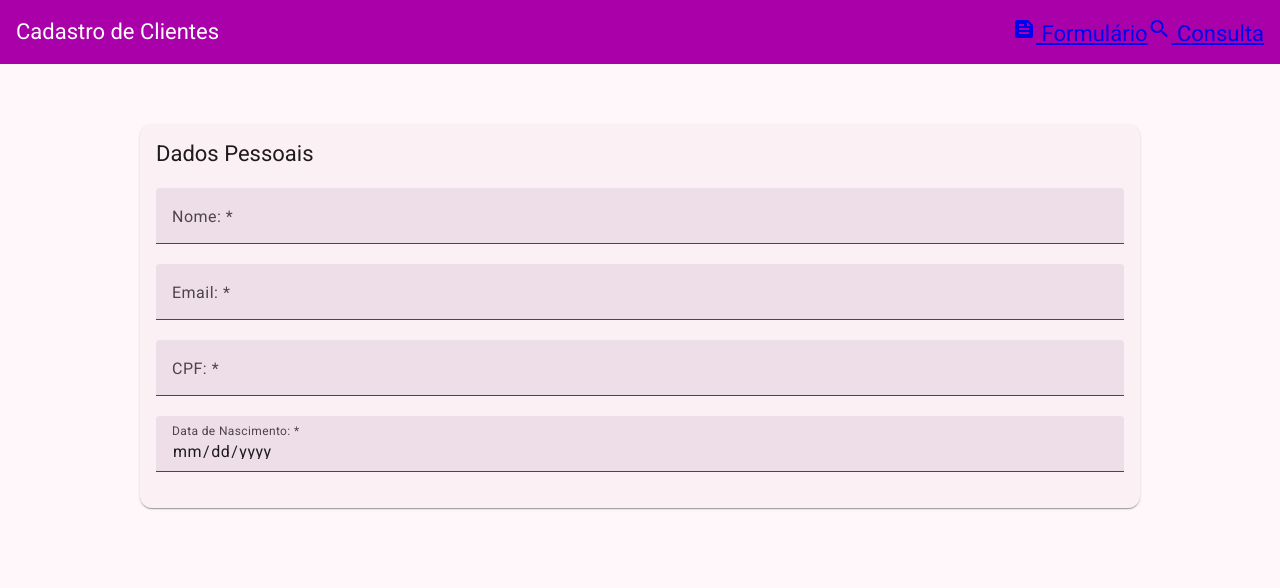
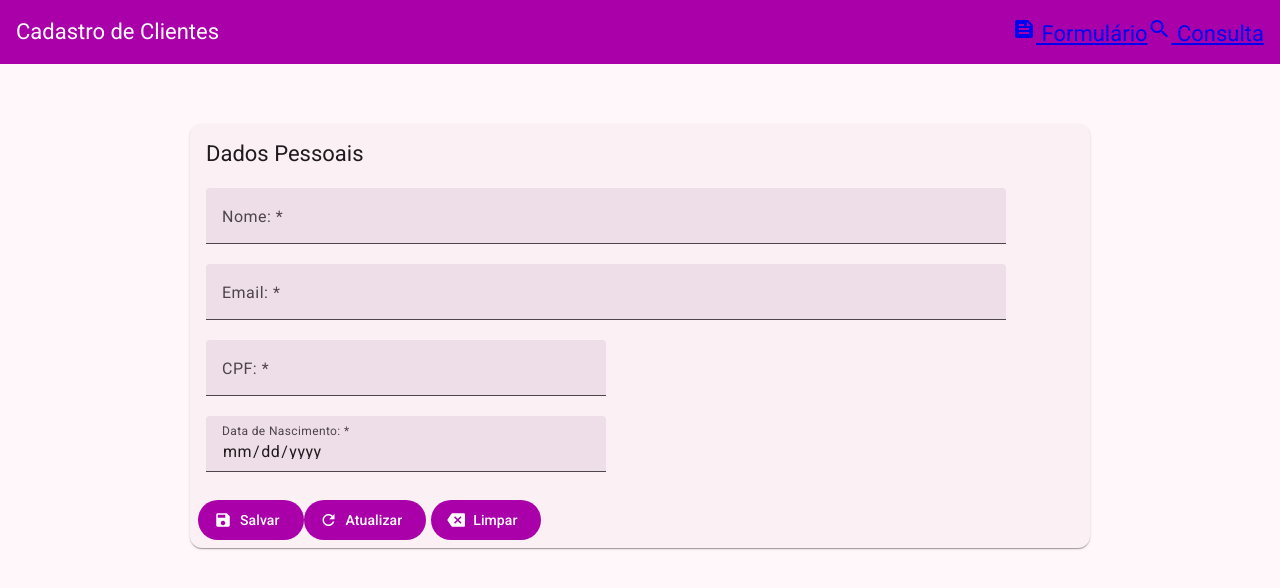
Before and after one commit to denisespanhol/angular-register-system, an Angular app: page /register in a window 1280 px wide. Shown: the top 588 px of the page. Built offline with nearby package versions, Linux system fonts and the light colour scheme.

Commit message:
updating html and css

```diff
--- a/src/app/app.html
+++ b/src/app/app.html
@@ -1,4 +1,4 @@
-<mat-toolbar>
+<mat-toolbar class="m3-primary">
   <span>Cadastro de Clientes</span>
   <span class="spacer"></span>
   <a routerLink="/register">
--- a/src/app/app.scss
+++ b/src/app/app.scss
@@ -1,8 +1,3 @@
-mat-toolbar {
-    background: var(--mat-sys-primary);
-    color: var(--mat-sys-on-primary);
-}
-
 .spacer {
     flex: 1 1 auto;
 }
--- a/src/app/register/register.html
+++ b/src/app/register/register.html
@@ -1,5 +1,5 @@
 <div fxLayout="row" fxLayoutAlign="center">
-    <div fxLayout="column" fxFlex="1000px">
+    <div fxLayout="column" fxFlex="900px">
         <form class="mt-60" #clientesFrm="ngForm">
             <mat-card>
                 <mat-card-header>
@@ -7,33 +7,57 @@
                 </mat-card-header>
                 <mat-card-content class="mt-20">
                     <div fxLayout="row" fxLayoutAlign="start" fxLayoutGap="16px">
+                        <div fxLayout="column" fxFlex="800px">
                             <mat-form-field class="full-width">
                                 <mat-label>Nome: *</mat-label>
                                 <input type="text" placeholder="Ex: José da Silva" matInput />
                             </mat-form-field>
                         </div>
+                    </div>
 
                     <div fxLayout="row" fxLayoutAlign="start" fxLayoutGap="16px">
+                        <div fxLayout="column" fxFlex="800px">
                             <mat-form-field class="full-width">
                                 <mat-label>Email: *</mat-label>
                                 <input type="email" placeholder="Digite seu e-mail" matInput />
                             </mat-form-field>
                         </div>
+                    </div>
 
                     <div fxLayout="row" fxLayoutAlign="start" fxLayoutGap="16px">
+                        <div fxLayout="column" fxFlex="400px">
                             <mat-form-field class="full-width">
                                 <mat-label>CPF: *</mat-label>
                                 <input type="text" placeholder="Digite seu CPF" matInput />
                             </mat-form-field>
                         </div>
+                    </div>
 
                     <div fxLayout="row" fxLayoutAlign="start" fxLayoutGap="16px">
+                        <div fxLayout="column" fxFlex="400px">
                             <mat-form-field class="full-width">
                                 <mat-label>Data de Nascimento: *</mat-label>
                                 <input type="date" placeholder="Digite sua data de nascimento" matInput />
                             </mat-form-field>
                         </div>
+                    </div>
                 </mat-card-content>
+                <mat-card-actions>
+
+                            <button mat-flat-button>
+                                <mat-icon fontIcon="save"></mat-icon>
+                                Salvar
+                            </button>
+                            <button mat-flat-button>
+                                <mat-icon fontIcon="refresh"></mat-icon>
+                                Atualizar
+                            </button>
+                            <button matButton="filled" color="tertiary" class="ml-5">
+                                <mat-icon fontIcon="backspace"></mat-icon>
+                                Limpar
+                            </button>
+
+                </mat-card-actions>
             </mat-card>
         </form>
     </div>
--- a/src/app/register/register.ts
+++ b/src/app/register/register.ts
@@ -3,6 +3,8 @@ import { FlexLayoutModule } from '@angular/flex-layout';
 import { MatCardModule } from '@angular/material/card';
 import { MatFormFieldModule } from '@angular/material/form-field';
 import { MatInputModule } from '@angular/material/input';
+import { MatIconModule } from '@angular/material/icon';
+import { MatButtonModule } from '@angular/material/button';
 import { FormsModule } from '@angular/forms';
 
 @Component({
@@ -12,6 +14,8 @@ import { FormsModule } from '@angular/forms';
     MatCardModule,
     MatFormFieldModule,
     MatInputModule,
+    MatIconModule,
+    MatButtonModule,
     FormsModule
   ],
   templateUrl: './register.html',
--- a/src/styles.scss
+++ b/src/styles.scss
@@ -5,18 +5,21 @@
 // custom components at https://material.angular.dev/guide/theming
 @use '@angular/material' as mat;
 
+@include mat.core();
+
 html {
   height: 100%;
-  @include mat.theme(
-    (
-      color: (
-        primary: mat.$magenta-palette,
-        tertiary: mat.$violet-palette,
-      ),
-      typography: Roboto,
-      density: 0,
-    )
-  );
+
+  @include mat.theme((
+    color: (
+      primary: mat.$magenta-palette,
+      secondary: mat.$violet-palette,
+      tertiary: mat.$red-palette,
+      error: mat.$red-palette
+    ),
+    typography: Roboto,
+    density: 0
+  ));
 }
 
 body {
@@ -57,3 +60,37 @@ body {
 .full-width {
   width: 100%;
 }
+
+.m3-primary {
+  --mat-toolbar-container-background-color: var(--mat-sys-primary);
+  --mat-toolbar-container-text-color: var(--mat-sys-on-primary);
+}
+
+.m3-secondary {
+  --mat-toolbar-container-background-color: var(--mat-sys-secondary);
+  --mat-toolbar-container-text-color: var(--mat-sys-on-secondary);
+}
+
+.m3-tertiary {
+  background: var(--mat-sys-tertiary);
+  color: var(--mat-sys-on-tertiary);
+
+  /* toolbar */
+  --mat-toolbar-container-background-color: var(--mat-sys-tertiary);
+  --mat-toolbar-container-text-color: var(--mat-sys-on-tertiary);
+}
+
+.m3-surface {
+  --mat-toolbar-container-background-color: var(--mat-sys-surface);
+  --mat-toolbar-container-text-color: var(--mat-sys-on-surface);
+}
+
+.m3-surface-container {
+  --mat-toolbar-container-background-color: var(--mat-sys-surface-container);
+  --mat-toolbar-container-text-color: var(--mat-sys-on-surface);
+}
+
+.btn-tertiary {
+  --mdc-filled-button-container-color: var(--mat-sys-tertiary);
+  --mdc-filled-button-label-text-color: var(--mat-sys-on-tertiary);
+}
```
Lines whose indentation alone changed are shown as unchanged.
